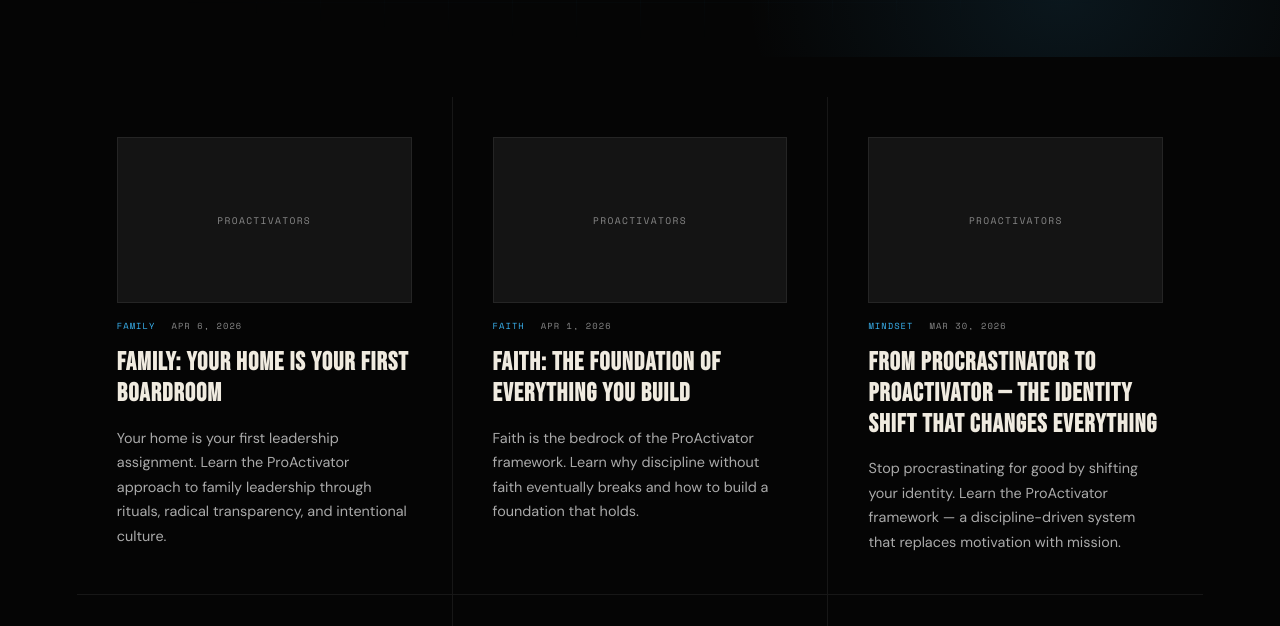
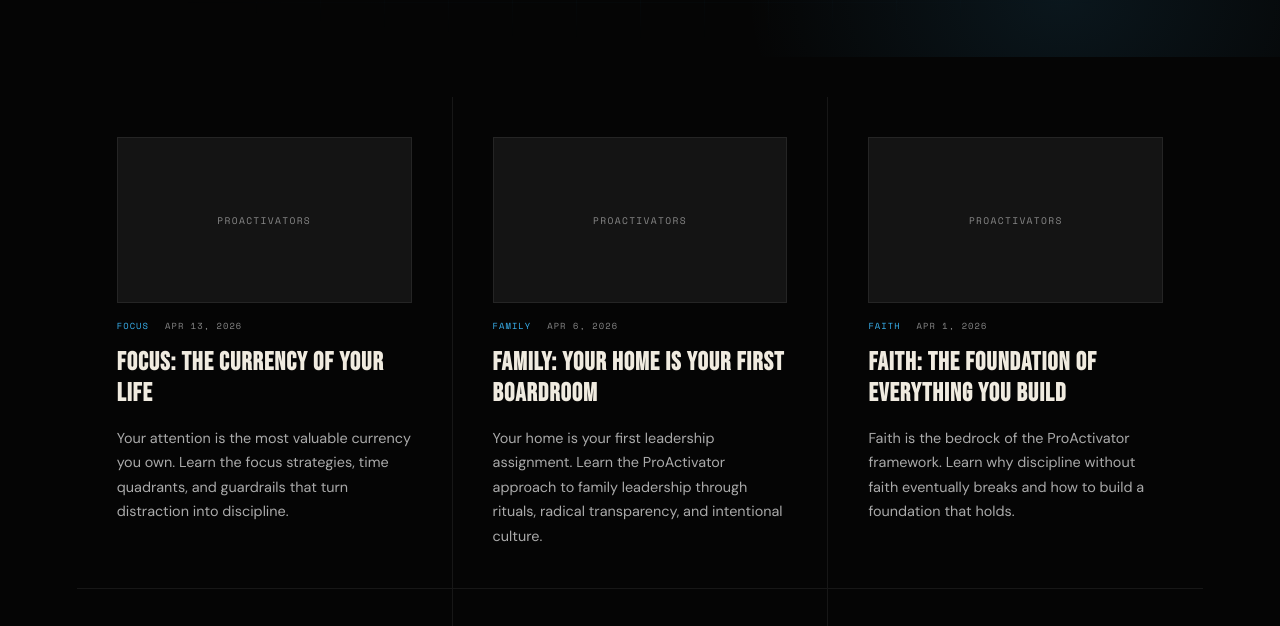
Before and after one commit to proactivators-max/proactivators-site, a plain HTML site: page blog/index.html in a window 1280 px wide. Shown: the part 318-944 px from the top of the page. Drawn offline with nearby package versions, Linux system fonts and the light colour scheme.

Commit message:
Add blog card: Focus: The Currency of Your Life

```diff
--- a/blog/index.html
+++ b/blog/index.html
@@ -233,6 +233,15 @@ footer{
     <article class="blog-card">
       <div class="blog-card-img placeholder"><span>PROACTIVATORS</span></div>
       <div class="blog-card-meta">
+        <span class="blog-card-category">Focus</span>
+        <span>Apr 13, 2026</span>
+      </div>
+      <h2><a href="/blog/focus-the-currency-of-your-life/">Focus: The Currency of Your Life</a></h2>
+      <p class="blog-card-excerpt">Your attention is the most valuable currency you own. Learn the focus strategies, time quadrants, and guardrails that turn distraction into discipline.</p>
+    </article>
+    <article class="blog-card">
+      <div class="blog-card-img placeholder"><span>PROACTIVATORS</span></div>
+      <div class="blog-card-meta">
         <span class="blog-card-category">Family</span>
         <span>Apr 6, 2026</span>
       </div>
```
